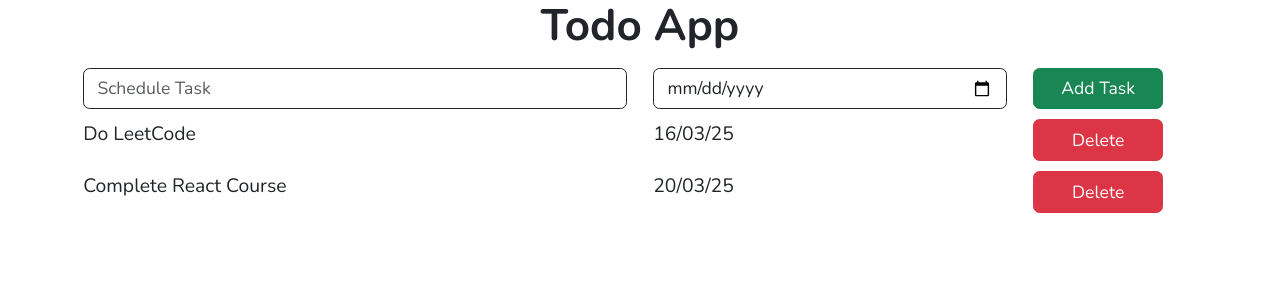
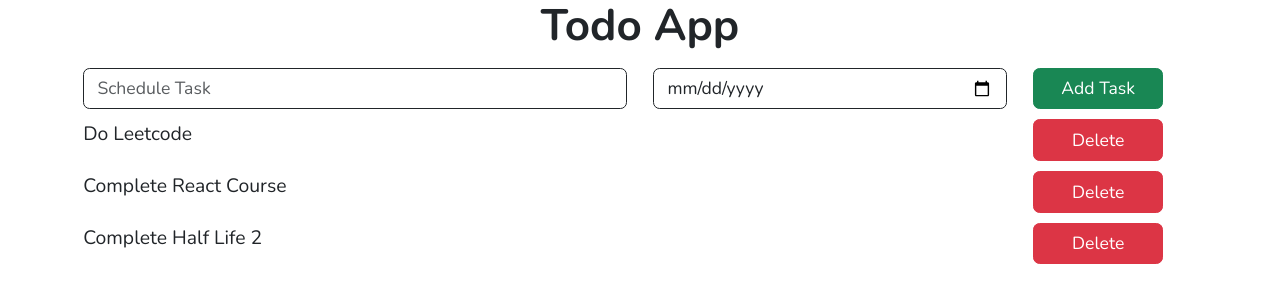
Before and after one commit to divyanshu12-fullstack/ToDO-App, a React (Vite) app: page / in a window 1280 px wide. Shown: the top 302 px of the page. Built offline with nearby package versions, Linux system fonts and the light colour scheme.

Commit message:
Add another task

```diff
--- a/src/App.jsx
+++ b/src/App.jsx
@@ -1,15 +1,29 @@
 import AppName from "./assets/AppName";
 import AddToDoWork from "./assets/AddItem";
-import Item from "./assets/ToDoItem";
+import Items from "./assets/Items";
 import "./App.css";
 
 function App() {
+  const arrayOfItems = [
+    {
+      name: "Do Leetcode",
+      endDate: "16/03/25",
+    },
+    {
+      name: "Complete React Course",
+      endDate: "20/03/25",
+    },
+    {
+      name: "Complete Half Life 2",
+      endDate: "01/05/25",
+    },
+  ];
+
   return (
     <div className="container-fluid">
       <AppName />
       <AddToDoWork />
-      <Item work="Do LeetCode" endDate="16/03/25" />
-      <Item work="Complete React Course" endDate="20/03/25" />
+      <Items arrayOfItems={arrayOfItems}></Items>
     </div>
   );
 }
--- /dev/null
+++ b/src/assets/Items.jsx
@@ -0,0 +1,11 @@
+import ImplementItem from "./ToDoItem";
+const Items = ({ arrayOfItems }) => {
+  return (
+    <>
+      {arrayOfItems.map((item) => (
+        <ImplementItem work={item.name} endDate={item.date} />
+      ))}
+    </>
+  );
+};
+export default Items;
--- a/src/assets/ToDoItem.jsx
+++ b/src/assets/ToDoItem.jsx
@@ -1,11 +1,11 @@
-function Item({ work, endDate }) {
+function ImplementItem({ work, endDate }) {
   return (
-    <div class="container all-content">
-      <div class="row">
-        <div class="col-6 justify-content-center">{work}</div>
-        <div class="col-4 justify-content-center">{endDate}</div>
-        <div class="col-2">
-          <button type="button" class="btn btn-danger text-nowrap">
+    <div className="container all-content">
+      <div className="row">
+        <div className="col-6 justify-content-center">{work}</div>
+        <div className="col-4 justify-content-center">{endDate}</div>
+        <div className="col-2">
+          <button type="button" className="btn btn-danger text-nowrap">
             Delete
           </button>
         </div>
@@ -14,4 +14,4 @@ function Item({ work, endDate }) {
   );
 }
 
-export default Item;
+export default ImplementItem;
```
